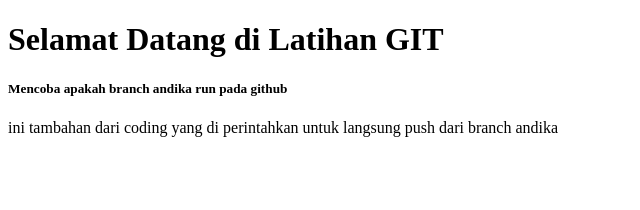
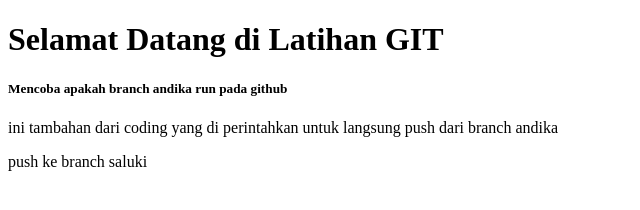
Before and after one commit to iswantomahmud2/latihan_git, a plain HTML site: page index.html in a window 1280 px wide. Shown: the whole page, without its empty margins (0-640 px from the left). Drawn offline with Linux system fonts and the light colour scheme.

Commit message:
push ke branc saluki

```diff
--- a/index.html
+++ b/index.html
@@ -13,6 +13,7 @@
    <!-- Untuk Andika Buat Judul dibawah ini menggunakan tag H5-->
    <div class="layout"><h5>Mencoba apakah branch andika run pada github</h5></div>
    <p>ini tambahan dari coding yang di perintahkan untuk langsung push dari branch andika</p>
+   <span>push ke branch saluki</span>
 
    <!-- Untuk Arul coba buatkan Tulisan Berwarna menggunakan CSS Internal-->
 
```
